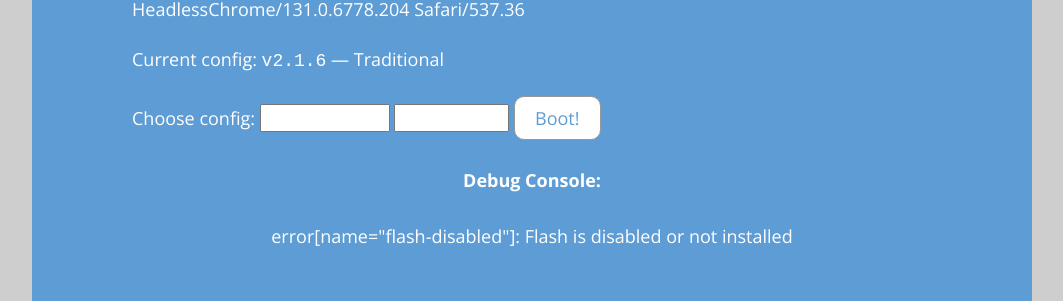
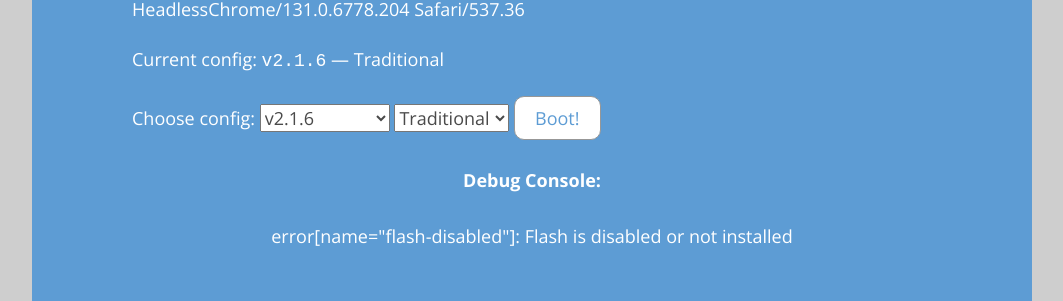
Before and after one commit to zeroclipboard/zeroclipboard.github.io, a Jekyll site: the page built from index.html, in a window 1280 px wide. Shown: the part 1009-1310 px from the top of the page, without its empty margins (108-1171 px from the left). Built offline with Jekyll 4.4.1, drawn with Linux system fonts in a browser that asks for light colours; Markdown is read by kramdown in place of the engine named in the settings; comment, search, counter and statistics services are not loaded.

Commit message:
Select Explicitly has a color in CSS
Inheriting does not work on most browsers, and doing so makes the
<option>'s have unreadable text.

```diff
--- a/stylesheets/styles.css
+++ b/stylesheets/styles.css
@@ -256,9 +256,14 @@ samp {
 button,
 input,
 optgroup,
-select,
 textarea {
   color: inherit; /* 1 */
+  font: inherit; /* 2 */
+  margin: 0; /* 3 */
+}
+
+select {
+  color: #4A4A4A;
   font: inherit; /* 2 */
   margin: 0; /* 3 */
 }
```
